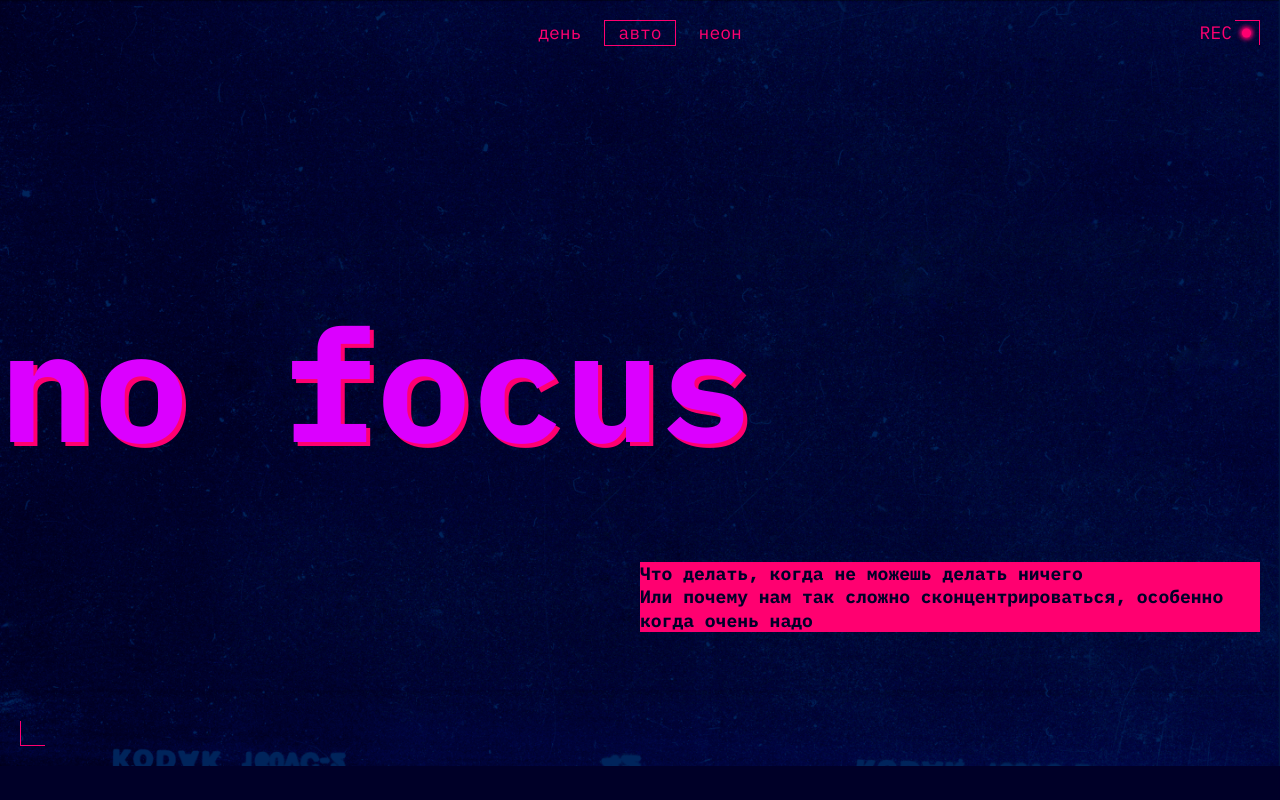
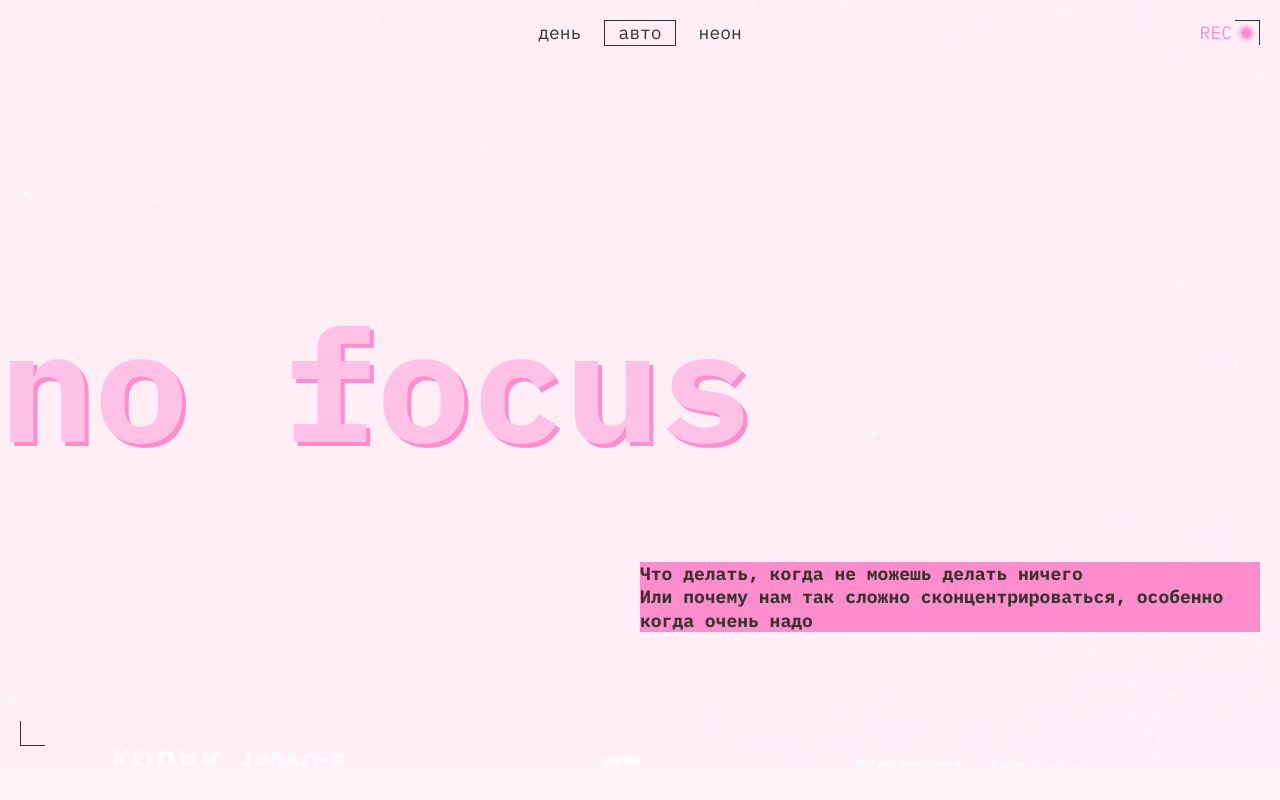
Before and after one commit to rypunov/slozhno-sosredotochitsya-ad, a plain HTML site: page index.html in a window 1280 px wide. Shown: the top 800 px of the page. Drawn offline with Linux system fonts and the light colour scheme.

Commit message:
Light theme implemented

```diff
--- a/styles/dark.css
+++ b/styles/dark.css
@@ -9,6 +9,16 @@
     Так стили написанные ниже будут иметь больший вес,
     чем стили в медиазапросе предпочтений пользователя
   */
+  --header-bg-img: url(../images/cover-image-dark.png);
+  --page-bg-color: #000028;
+  --accent-color: #FF0070;
+  --border-button-hower-color: rgba(255, 0, 112, 0.4);
+  --title-and-footer-color: #DB00FF;
+  --article-text-color: #F1B2CE;
+  --title-decor-text-color: #000028;
+  --section-title-text-color: var(--accent-color);
+  --button-text-color: var(--accent-color);
+    --decorated-zone-border-color: var(--accent-color);
 }
 
 .theme-dark .page {
--- a/styles/light.css
+++ b/styles/light.css
@@ -9,8 +9,38 @@
     Так стили написанные ниже будут иметь больший вес,
     чем стили в медиазапросе предпочтений пользователя
   */
+  --header-bg-img: url(../images/cover-image-light.png);
+  --page-bg-color: #FFF1F7;
+  --accent-color: #FF8DCB;
+  --title-and-footer-color: #FFC2E6;
+  --article-text-color: #353430;
+  --title-decor-text-color: var(--article-text-color);
+  --section-title-text-color: var(--article-text-color);
+  --button-text-color: var(--article-text-color);
+  --border-button-hower-color: rgba(53, 52, 48, 0.4);
+  --decorated-zone-border-color: var(--article-text-color);
 }
 
 .theme-light .page {
   /* Вам также нужно будет написать ряд подобных селекторов */
 }
+
+.theme-light .bulb {
+  /* display: none; */
+  visibility: hidden;
+}
+
+@media (prefers-color-scheme: light) {
+  :root {
+    --header-bg-img: url(../images/cover-image-light.png);
+    --page-bg-color: #FFF1F7;
+    --accent-color: #FF8DCB;
+    --title-and-footer-color: #FFC2E6;
+    --article-text-color: #353430;
+    --title-decor-text-color: var(--article-text-color);
+    --section-title-text-color: var(--article-text-color);
+    --button-text-color: var(--article-text-color);
+    --border-button-hower-color: rgba(53, 52, 48, 0.4);
+    --decorated-zone-border-color: var(--article-text-color);
+  }
+}
--- a/styles/style.css
+++ b/styles/style.css
@@ -26,8 +26,8 @@
   left: 0;
   width: 25px;
   height: 25px;
-  border-bottom: 1px solid var(--accent-color);
-  border-left: 1px solid var(--accent-color);
+  border-bottom: 1px solid var(--decorated-zone-border-color);
+  border-left: 1px solid var(--decorated-zone-border-color);
   margin: 10px;
 }
 
@@ -38,8 +38,8 @@
   right: 0;
   width: 25px;
   height: 25px;
-  border-top: 1px solid var(--accent-color);
-  border-right: 1px solid var(--accent-color);
+  border-top: 1px solid var(--decorated-zone-border-color);
+  border-right: 1px solid var(--decorated-zone-border-color);
   margin: 10px;
 }
 
@@ -80,7 +80,7 @@
   font-family: var(--font-family-main);;
   font-size: var(--font-size-text);
   line-height: 18px;
-  color: var(--accent-color);
+  color: var(--button-text-color);
   background: none;
   border: none;
   text-transform: lowercase;
@@ -94,9 +94,9 @@
   cursor: pointer;
 }
 
-.header__theme-menu-button:focus {
+.header__theme-menu-button:focus-visible {
   border: none;
-  border-bottom: 1px solid var(--accent-color);
+  border-bottom: 1px solid var(--button-text-color);
 }
 
 .header__theme-menu-button_type_dark {
@@ -104,7 +104,7 @@
 }
 
 .header__theme-menu-button_active {
-  border: 1px solid var(--accent-color);
+  border: 1px solid var(--button-text-color);
   pointer-events: none;
 }
 
@@ -128,7 +128,7 @@
   font-weight: bold;
   font-size: var(--font-size-text);
   line-height: 23.4px;
-  color: #000028;
+  color: var(--title-decor-text-color);
   background-color: var(--accent-color);
 }
 
@@ -149,7 +149,7 @@
   font-weight: bold;
   font-size: var(--font-size-text);
   line-height: 23.4px;
-  color: var(--accent-color);
+  color: var(--section-title-text-color);
 }
 
 .article-title {
@@ -160,7 +160,7 @@
   font-family: var(--font-family-main);
   font-size: var(--font-size-text);
   line-height: 23.4px;
-  color: var(--text-color);
+  color: var(--article-text-color);
 }
 
 .section-link {
@@ -210,7 +210,7 @@
   margin-bottom: 285px;
 }
 
-@media (width > 768px) {
+@media (width >= 768px) {
   :root {
     --font-size-title: clamp(7.5rem, 0.5625rem + 14.4531vw, 9.8125rem);
   }
--- a/styles/variables.css
+++ b/styles/variables.css
@@ -12,5 +12,9 @@
     --font-family-main: 'IBM Plex mono', monospace;
     --font-size-text: 18px;
     --font-size-title: clamp(7.25rem, 7.0115rem + 1.0178vw, 7.5rem);
-    --text-color: #F1B2CE;
+    --article-text-color: #F1B2CE;
+    --title-decor-text-color: #000028;
+    --section-title-text-color: var(--accent-color);
+    --button-text-color: var(--accent-color);
+    --decorated-zone-border-color: var(--accent-color);
 }
```
